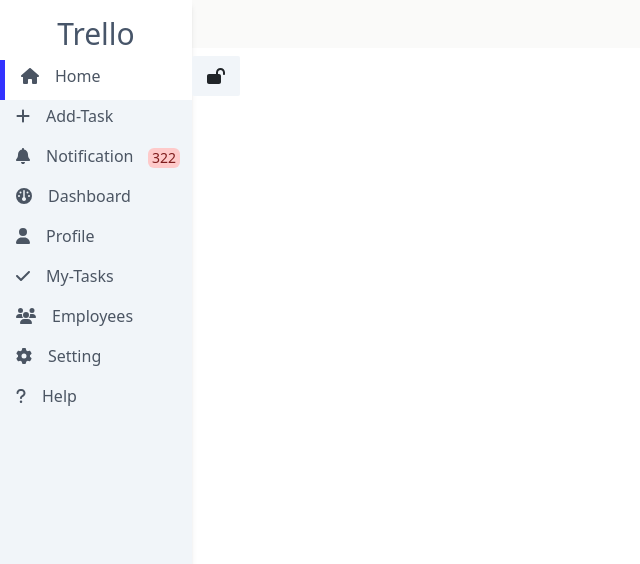
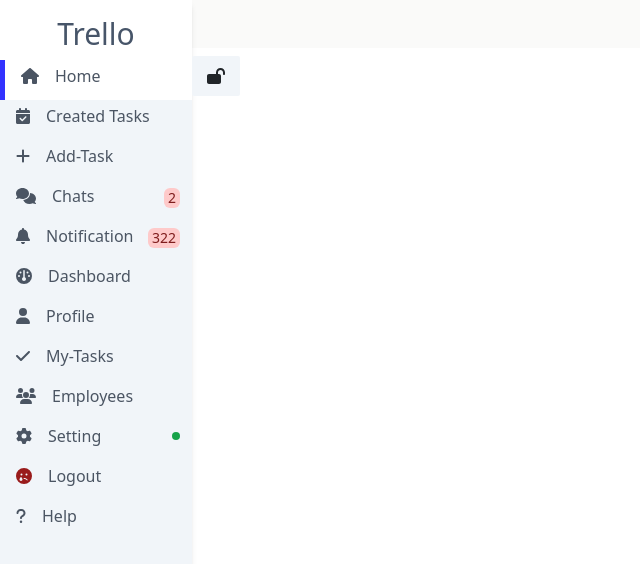
Before and after one commit to 3bdalah/trello, a React (Vite) app: page / in a window 1280 px wide. Shown: the top 564 px of the page, without its empty margins (0-640 px from the left). Built offline with nearby package versions, Linux system fonts and the light colour scheme.

Commit message:
refactor(sidebar.jsx): refactor sidebar - removed arr links to file consts and created folder utils at structure - added some conditions and new routes like [chats, created tasks, logout]

```diff
--- /dev/null
+++ b/src/Utils/Consts.jsx
@@ -0,0 +1,61 @@
+const links = [
+  {
+    to: "/",
+    text: "home",
+    icone: <i className="fa fa-home"></i>,
+  },
+  {
+    to: "/created-tasks",
+    text: "Created Tasks",
+    icone: <i className="fa fa-calendar-check"></i>,
+  },
+  {
+    to: "/add-task",
+    text: "add-task",
+    icone: <i className="fa fa-plus"></i>,
+  },
+  {
+    to: "/chats",
+    text: "chats",
+    icone: <i className="fa fa-comments"></i>,
+  },
+  {
+    to: "/notifications",
+    text: "notification",
+    icone: <i className="fa fa-bell"></i>,
+  },
+  {
+    to: "/dashboard",
+    text: "dashboard",
+    icone: <i className="fa fa-dashboard"></i>,
+  },
+  { to: "/profile", text: "profile", icone: <i className="fa fa-user"></i> },
+  {
+    to: "/my-tasks",
+    text: "My-Tasks",
+    icone: <i className="fas fa-check fa-solid"></i>,
+  },
+  {
+    to: "/employees",
+    text: "employees",
+    icone: <i className="fa fa-users"></i>,
+  },
+  {
+    to: "/setting",
+    text: "setting",
+    icone: <i className="fa fa-gear"></i>,
+  },
+
+  {
+    to: "/logout",
+    text: "logout",
+    icone: <i className="fa fa-face-sad-tear text-red-800"></i>,
+  },
+  {
+    to: "/help",
+    text: "help",
+    icone: <i className="fa fa-question"></i>,
+  },
+];
+
+export default links;
--- a/src/components/SideBar/SideBar.jsx
+++ b/src/components/SideBar/SideBar.jsx
@@ -1,48 +1,9 @@
 import { useState } from "react";
 import { NavLink } from "react-router-dom";
 import { FontAwesomeIcon } from "@fortawesome/react-fontawesome";
-
+import links from "../../Utils/Consts";
 export default function SideBar() {
   const [toggle, setToggle] = useState(false);
-  const links = [
-    { to: "/", text: "home", icone: <i className="fa fa-home"></i> },
-    {
-      to: "/add-task",
-      text: "add-task",
-      icone: <i className="fa fa-plus"></i>,
-    },
-    {
-      to: "/notifications",
-      text: "notification",
-      icone: <i className="fa fa-bell"></i>,
-    },
-    {
-      to: "/dashboard",
-      text: "dashboard",
-      icone: <i className="fa fa-dashboard"></i>,
-    },
-    { to: "/profile", text: "profile", icone: <i className="fa fa-user"></i> },
-    {
-      to: "/my-tasks",
-      text: "My-Tasks",
-      icone: <i className="fas fa-check fa-solid"></i>,
-    },
-    {
-      to: "/employees",
-      text: "employees",
-      icone: <i className="fa fa-users"></i>,
-    },
-    {
-      to: "/setting",
-      text: "setting",
-      icone: <i className="fa fa-gear"></i>,
-    },
-    {
-      to: "/help",
-      text: "help",
-      icone: <i className="fa fa-question"></i>,
-    },
-  ];
 
   return (
     <>
@@ -88,6 +49,14 @@
                       322
                     </span>
                   ) : null}
+                  {link.text === "chats" ? (
+                    <span className="notification  text-sm bg-red-200 text-red-900 absolute px-1   rounded-md  right-3 top-2 text-center ">
+                      2
+                    </span>
+                  ) : null}
+                  {link.text.toLowerCase() === "setting" ? (
+                    <span className="notification  text-sm bg-green-600  absolute p-1   rounded-md  right-3 top-3 text-center "></span>
+                  ) : null}
                 </NavLink>
               </li>
             ))}
```
